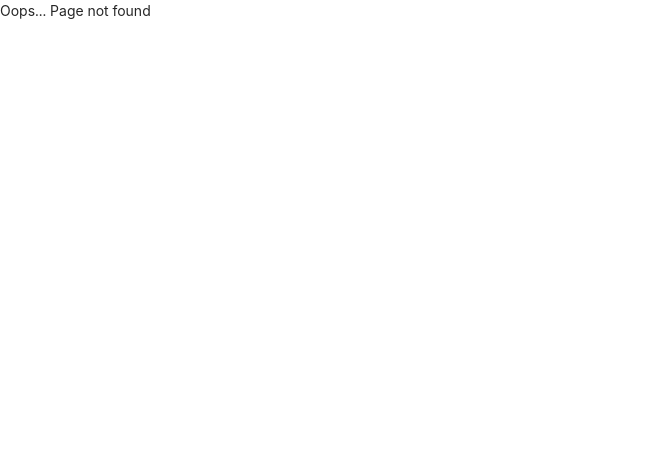
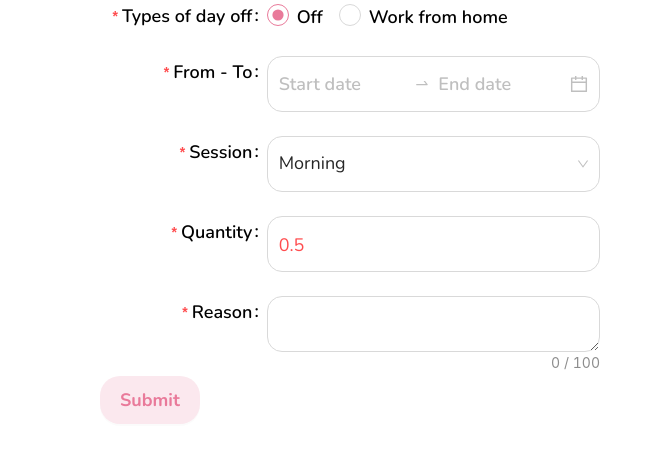
Before and after one commit to nhanvothanh719/day-off-management-system, a React (Create React App) app: page /form in a window 1280 px wide. Before the commit this address had no page. Shown: the top 462 px of the page, without its empty margins (0-662 px from the left). Built offline with nearby package versions, Linux system fonts and the light colour scheme.

Commit message:
feat: dpm-add-form-elements

```diff
--- a/package.json
+++ b/package.json
@@ -8,6 +8,7 @@
     "@testing-library/user-event": "^13.2.1",
     "antd": "4.24.8",
     "axios": "^1.3.5",
+    "dayjs": "^1.11.7",
     "react": "17.0.2",
     "react-dom": "17.0.2",
     "react-router-dom": "^6.10.0",
--- a/src/App.js
+++ b/src/App.js
@@ -1,37 +1,22 @@
-import {
-  BrowserRouter,
-  Route,
-  Routes,
-  Navigate,
-} from "react-router-dom";
+import { BrowserRouter, Route, Routes, Navigate } from "react-router-dom";
 import Dashboard from "./pages/Dashboard";
 import Login from "./pages/Login";
 import NotFound from "./pages/NotFound";
-import { Suspense } from "react";
+import Loader from "./components/Loader/Loader";
+import InputForm from "./components/Form/Form";
 
 function App() {
   return (
-    <Suspense fallback={<div>Loading...</div>}>
     <BrowserRouter>
       <Routes>
         <Route path="login" element={<Login />} />
-          <Route
-            exact
-            path="/"
-            element={<Navigate to="/dashboard" replace />}
-          />
-          <Route
-            path="dashboard/*"
-            element={
-              <Suspense fallback={<>Loading...</>}>
-                <Dashboard />
-              </Suspense>
-            }
-          />
+        <Route exact path="/" element={<Navigate to="/dashboard" replace />} />
+        <Route path="dashboard/*" element={<Dashboard />} />
+        <Route exact path="/loader" element={<Loader />} />
+        <Route exact path="/form" element={<InputForm />} />
         <Route path="*" element={<NotFound />} />
       </Routes>
     </BrowserRouter>
-    </Suspense>
   );
 }
 
--- /dev/null
+++ b/src/components/Form/Form.jsx
@@ -0,0 +1,96 @@
+import React from "react";
+import "./Form.scss";
+import { Button, Select, Form, DatePicker, Radio, InputNumber } from "antd";
+import TextArea from "antd/lib/input/TextArea";
+import dayjs from "dayjs";
+import customParseFormat from 'dayjs/plugin/customParseFormat';
+
+dayjs.extend(customParseFormat);
+
+function InputForm() {
+  const [form] = Form.useForm();
+  const dateFormat = "YYYY/MM/DD";
+
+  const layout = {
+    labelCol: {
+      span: 8,
+    },
+    wrapperCol: {
+      span: 16,
+    },
+  };
+
+  const initialValues = {
+    day_off_type: "off",
+    session: "morning",
+  };
+
+  const onFinish = (values) => {
+    console.log(values);
+    form.resetFields();
+  };
+
+  const onChange = (value) => {
+    console.log("changed", value);
+  };
+
+  return (
+    <Form
+      {...layout}
+      form={form}
+      onFinish={onFinish}
+      initialValues={initialValues}
+      style={{ maxWidth: 600 }}
+      className="custom-form"
+    >
+      <Form.Item
+        name="day_off_type"
+        label="Types of day off"
+        rules={[{ required: true }]}
+      >
+        <Radio.Group size='large'>
+          <Radio value="off">Off</Radio>
+          <Radio value="wfh">Work from home</Radio>
+        </Radio.Group>
+      </Form.Item>
+
+    <Form.Item
+        name="day_off_length"
+        label="From - To"
+        rules={[{ required: true }]}
+      >
+        <DatePicker.RangePicker
+      format={dateFormat}
+    />
+      </Form.Item>
+      <Form.Item name="session"
+      label="Session"
+      rules={[{ required: true }]}>
+        <Select onChange={onChange}>
+          <Select.Option value="morning">Morning</Select.Option>
+          <Select.Option value="afternoon">Afternoon</Select.Option>
+          <Select.Option value="all_day">All day</Select.Option>
+        </Select>
+      </Form.Item>
+      <Form.Item
+        name="day_off_quantity"
+        label="Quantity"
+        rules={[{ required: true }]}
+      >
+        <InputNumber min={1} max={7} defaultValue={0.5} onChange={onChange} />
+      </Form.Item>
+      <Form.Item name="reason"
+      label="Reason"
+      rules={[{ required: true }]}>
+        <TextArea rows={4} showCount maxLength={100} />
+      </Form.Item>
+      <Form.Item>
+        <Button htmlType="submit">
+          Submit
+        </Button>
+      </Form.Item>
+    </Form>
+  );
+}
+
+export default InputForm;
--- /dev/null
+++ b/src/components/Form/Form.scss
@@ -0,0 +1,191 @@
+$pink: #e97a9a;
+$gray: #7e7e7e;
+$nude: #f9c4b4;
+$baby-pink: #fbe8ee;
+$white: #fff;
+
+@mixin text-custom($font_family, $font_size, $font_weight) {
+  font-family: $font_family, sans-serif;
+  font-size: $font_size;
+  font-weight: $font_weight;
+}
+
+@mixin input-custom() {
+  border-radius: 15px;
+  height: 56px;
+}
+
+//Out side the form
+.ant-select-item-option-selected:not(.ant-select-item-option-disabled) {
+  background-color: $baby-pink !important;
+}
+
+.rc-virtual-list-holder {
+  max-height: auto;
+
+  .ant-select-item.ant-select-item-option {
+    @include text-custom(Nunito, 18px, 600);
+    line-height: 30px;
+  }
+}
+
+.custom-form.ant-form {
+
+  padding-left: 100px;
+
+  *::selection {
+    border-color: $pink !important;
+  }
+
+  *:where(:hover) {
+    border-color: $pink !important;
+  }
+
+  //Label
+  label {
+    @include text-custom(Nunito, 18px, 600);
+    color: #000;
+  }
+
+  .ant {
+
+    &-radio {
+      &-input:focus + .ant-radio-inner,
+      &:hover .ant-radio-inner,
+      &-wrapper:hover .ant-radio,
+      &-checked .ant-radio-inner {
+        border-color: $pink;
+
+        &::after {
+          background-color: $pink;
+        }
+      }
+
+      &-input:focus + .ant-radio-inner {
+        box-shadow: 0 0 0 3px rgba(236, 98, 209, 0.12);
+        border: 1px solid $pink;
+      }
+
+      &-checked::after {
+        border: 1px solid $pink;
+      }
+
+      &-checked .ant-radio-inner::after {
+        transform: scale(0.7);
+      }
+
+      &-inner {
+        width: 22px;
+        height: 22px;
+      }
+    }
+
+    //Day range select
+
+    &-picker-input > input {
+      @include text-custom(Nunito, 18px, 600);
+    }
+
+    &-picker {
+      width: 100%;
+
+      &-range {
+        @include text-custom(Nunito, 18px, 600);
+        @include input-custom();
+      }
+
+      &-input {
+        @include text-custom(Nunito, 18px, 600);
+      }
+
+      &:hover,
+      &-focused {
+        border-color: $pink;
+      }
+
+      &-focused {
+        box-shadow: 0 0 0 2px $baby-pink;
+      }
+
+      &-range .ant-picker-active-bar {
+        background: #f4adac;
+      }
+    }
+
+    //Select option
+
+    &-select {
+
+      &:not(.ant-select-disabled):hover .ant-select-selector {
+        border-color: $pink;
+      }
+
+      &-focused:not(.ant-select-disabled).ant-select:not(.ant-select-customize-input) .ant-select-selector {
+        box-shadow: 0 0 0 2px $baby-pink;
+        border-color: $pink;
+      }
+
+      //text inside
+      &-single.ant-select-show-arrow .ant-select-selection-item {
+        top: 20%;
+      }
+
+      &:not(.ant-select-customize-input) .ant-select-selector {
+        @include text-custom(Nunito, 18px, 600);
+        @include input-custom();
+      }
+    }
+
+    //Number
+
+    &-input {
+      @include text-custom(Nunito, 18px, 600);
+      @include input-custom();
+
+      &-number {
+        @include text-custom(Nunito, 18px, 600);
+        @include input-custom();
+
+        width: 100%;
+
+        &-focused {
+          box-shadow: 0 0 0 2px $baby-pink;
+          border-color: $pink;
+        }
+
+        &-input-wrap {
+          line-height: 56px;
+        }
+
+        &:focus {
+          box-shadow: 0 0 0 2px $baby-pink;
+          border-color: $pink;
+        }
+      }
+    }
+
+    //TextArea
+
+    &-input:focus, &-input-focused {
+      box-shadow: 0 0 0 2px $baby-pink;
+      border-color: $pink;
+    }
+
+    //Button
+    &-btn {
+      padding: 10px 20px;
+      height: auto;
+      @include text-custom(Nunito, 18px, 700);
+      border-radius: 20px;
+      border-style: none;
+      background-color: $baby-pink;
+      color: $pink;
+
+      &:hover {
+        color: $white;
+        background-color: $pink;
+      }
+    }
+
+  }
+}
--- /dev/null
+++ b/src/components/Loader/Loader.jsx
@@ -0,0 +1,16 @@
+import React from 'react';
+import './Loader.scss';
+
+function Loader() {
+  return (
+    <div className="loader__area">
+      <div className='loader__wrapper'>
+        <div className='loader__icon'>
+            <img src="https://devplus.edu.vn/assets/images/devplus/logo_loading.png" alt="devplus_logo" />
+        </div>
+      </div>
+    </div>
+  )
+}
+
+export default Loader
--- /dev/null
+++ b/src/components/Loader/Loader.scss
@@ -0,0 +1,64 @@
+$white: #fff;
+$light_grey: #ebebec;
+$blue: #226fb7;
+
+.loader {
+  &__area {
+    background-color: $white;
+    height: 100%;
+    width: 100%;
+    // position: fixed;
+    margin-top: 0;
+    top: 0;
+    z-index: 99;
+  }
+
+  &__wrapper {
+    position: absolute;
+    top: 50%;
+    left: 50%;
+    transform: translate(-50%, -50%);
+    width: 140px;
+    height: 140px;
+    border: 5px solid $light_grey;
+    border-radius: 50%;
+    animation: spin 1.8s infinite ease-in-out;
+
+    &::before {
+        position: absolute;
+        content: "";
+        display: block;
+        top: 0;
+        left: 0;
+        transform: translate(-50%, -50%);
+        width: 100%;
+        height: 100%;
+        border-top: 4px solid $blue;
+        border-radius: 50%;
+    }
+}
+
+&__icon {
+    position: absolute;
+    top: 50%;
+    left: 50%;
+    transform: translate(-50%, -50%);
+    width: 80px;
+
+    img {
+        animation: loaderpulse alternate 900ms infinite;
+    }
+}
+}
+
+@keyframes spin {
+    0% {
+        transform: rotate(0deg);
+    }
+    50% {
+        transform: rotate(180deg);
+    }
+    100% {
+        transform: rotate(360deg);
+    }
+}
```
Also changed, not shown: src/components/CusButton/CusButton.jsx (added, +10 -0 lines), src/components/CusButton/CusButton.scss (added), src/components/RadioGroup/RadioGroup.jsx (added), src/components/RadioGroup/RadioGroup.scss (added). Lines whose indentation alone changed are shown as unchanged.
